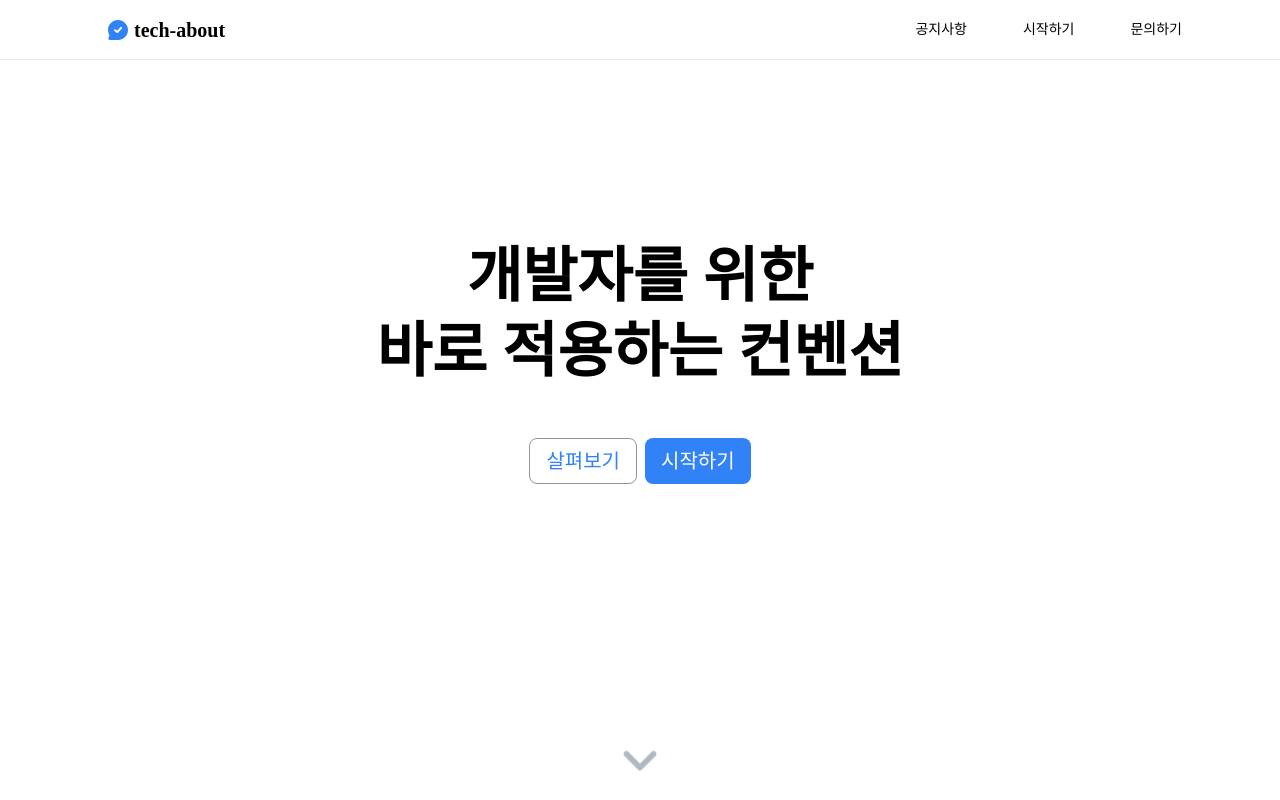
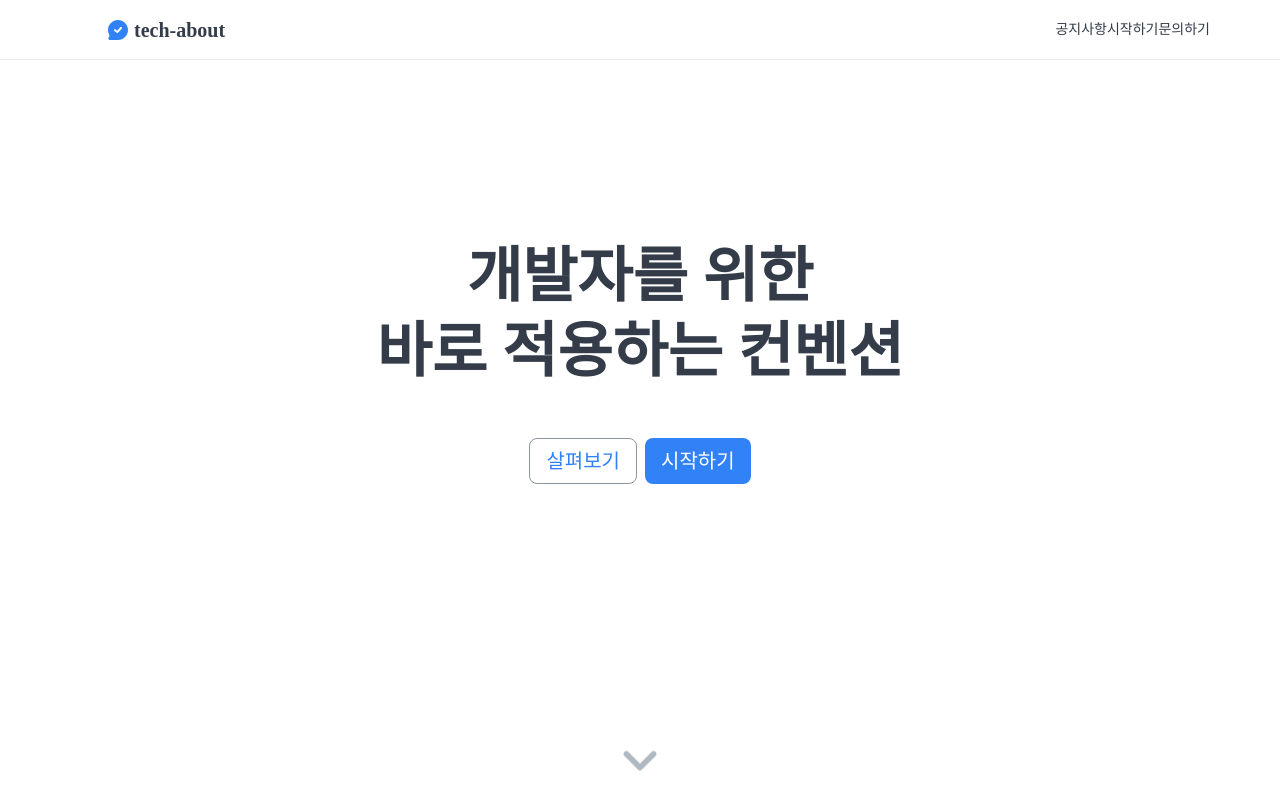
Before and after one commit to righthunkwon/tech-about, a React (Vite) app: page / in a window 1280 px wide. Shown: the top 800 px of the page. Built offline with nearby package versions, Linux system fonts and the light colour scheme.

Commit message:
design: 공통 버튼 스타일 추가

```diff
--- a/index.css
+++ b/index.css
@@ -13,36 +13,52 @@
   --color-ta-gray-light: rgb(209, 214, 219); /* #D1D6DB */
 
   /* black */
-  --color-ta-black: rgb(78, 89, 88); /* #4E5958 */
+  --color-ta-black: rgb(0, 0, 0); /* #4E5958 */
+  --color-ta-black-light: rgb(78, 89, 88); /* #4E5958 */
 }
 
 @layer base {
   html,
   body {
-    @apply m-0 p-0;
+    @apply m-0 p-0 text-[#333c48]; /* 기본 폰트색 : ta-black-light */
     font-family: 'Pretendard Variable';
   }
 }
 
 @layer components {
-  .c-container {
-    @apply min-h-[calc(100vh)]; /* 뷰포트 */
+  .ta-layout {
+    @apply min-h-[calc(100vh)]; /* 기본 높이: viewport */
   }
 
-  .c-content {
-    @apply mx-auto max-w-[1140px] sm:w-full; /* 컨텐츠 내용 제한(1140px) */
+  .ta-content {
+    @apply w-full max-w-[1140px]; /* 최대 넓이: 1140px */
   }
 
-  .c-nav-menu-item {
+  .ta-nav-menu-item {
     @apply active:bg-ta-gray-light mx-2 my-auto block cursor-pointer rounded-lg px-5 py-3 whitespace-nowrap hover:bg-gray-100;
   }
 
-  .c-nav-menu-item-list {
+  .ta-nav-menu-list {
     @apply active:bg-ta-gray-light mx-2 my-auto block cursor-pointer rounded-lg px-5 py-3 whitespace-nowrap hover:bg-gray-100;
   }
 
-  .c-drawer-menu-item {
+  .ta-drawer-menu-item {
     @apply active:bg-ta-gray-light z-99 my-auto cursor-pointer px-5 py-5 whitespace-nowrap hover:bg-gray-100;
+  }
+
+  .ta-button-default {
+    @apply block w-fit rounded-lg px-4 py-2 text-base font-medium transition-all sm:text-lg;
+    @apply bg-ta-blue hover:bg-ta-blue-dark text-white hover:cursor-pointer;
+  }
+
+  .ta-button-outline {
+    @apply block w-fit rounded-lg px-4 py-2 text-base font-medium transition-all sm:text-lg;
+    @apply text-ta-blue border-ta-gray-light hover:text-ta-blue-dark hover:border-ta-gray border-1 bg-white hover:cursor-pointer;
+  }
+
+  .ta-button-disabled {
+    @apply block w-fit rounded-lg px-4 py-2 text-base font-medium transition-all sm:text-lg;
+    @apply bg-ta-gray-light pointer-events-none text-white select-none;
   }
 }
 
```
